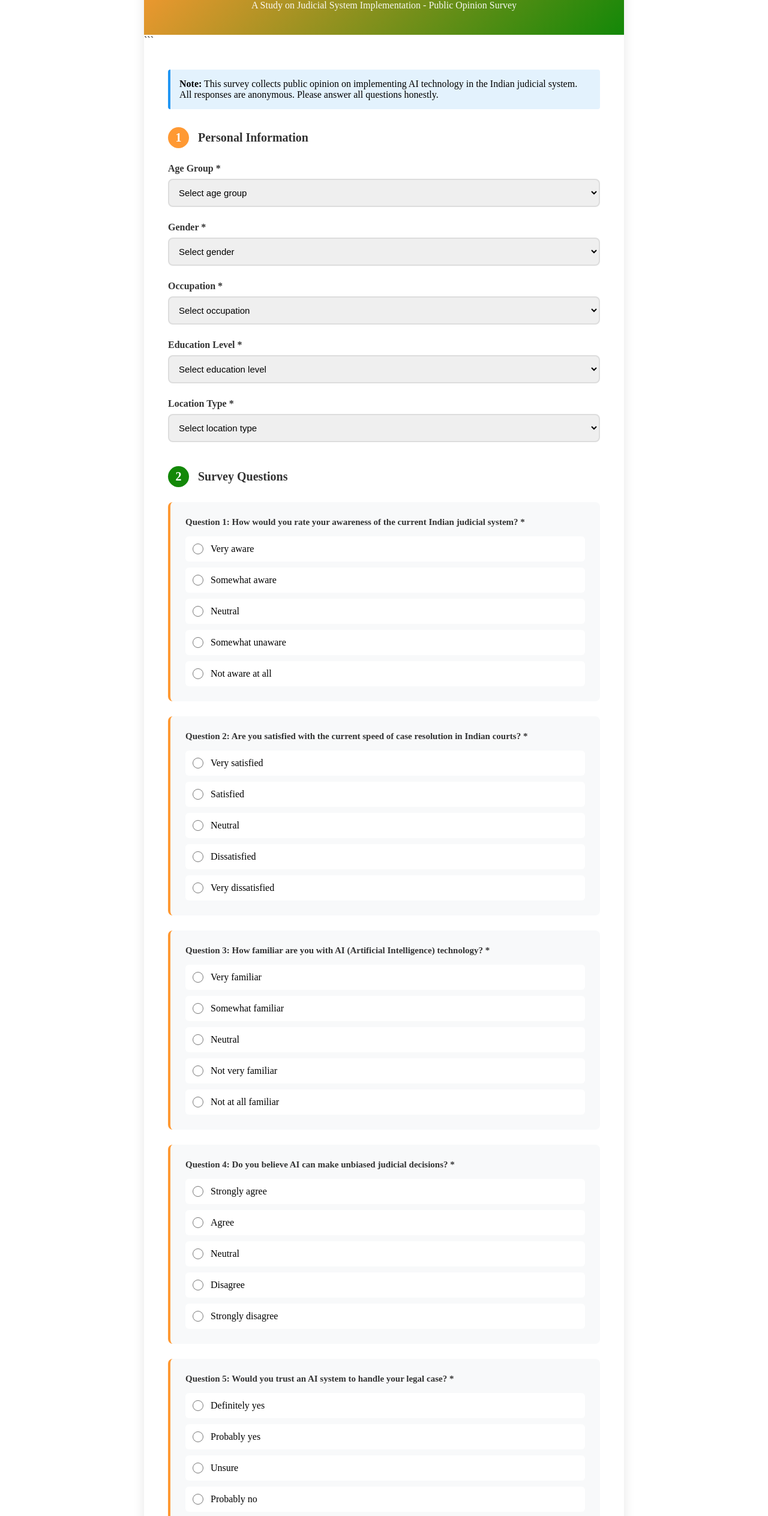
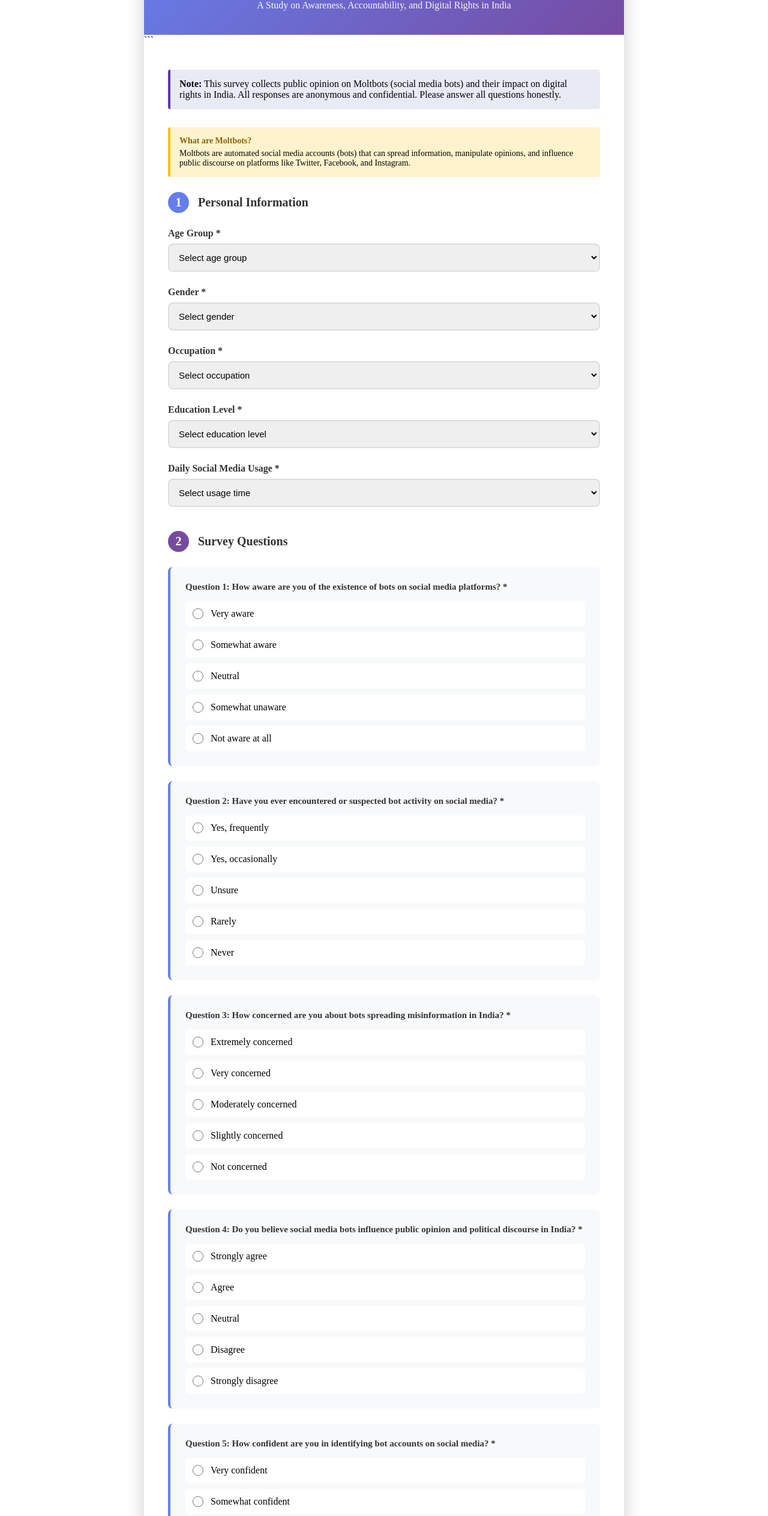
Before and after one commit to Rakunatha/adev, a plain HTML site: page index.html in a window 1280 px wide. Shown: the part 100-2627 px from the top of the page at 60% size. Drawn offline with nearby package versions, Linux system fonts and the light colour scheme.

Commit message:
Update index.html

````diff
--- a/index.html
+++ b/index.html
@@ -4,7 +4,7 @@
 <head>
     <meta charset="UTF-8">
     <meta name="viewport" content="width=device-width, initial-scale=1.0">
-    <title>AI-Driven Judicial Process Survey - India</title>
+    <title>Moltbots and Digital Rights Survey - India</title>
     <script src="https://cdn.jsdelivr.net/npm/chart.js@4.4.0/dist/chart.umd.min.js"></script>
     <style>
         * {
@@ -16,7 +16,7 @@
 ```
     body {
         font-family: 'Segoe UI', Tahoma, Geneva, Verdana, sans-serif;
-        background: linear-gradient(135deg, #fff5e6 0%, #e6f7e6 100%);
+        background: linear-gradient(135deg, #667eea 0%, #764ba2 100%);
         padding: 20px;
         min-height: 100vh;
     }
@@ -26,12 +26,12 @@
         margin: 0 auto;
         background: white;
         border-radius: 12px;
-        box-shadow: 0 4px 20px rgba(0,0,0,0.1);
+        box-shadow: 0 8px 30px rgba(0,0,0,0.2);
         overflow: hidden;
     }
 
     .header {
-        background: linear-gradient(135deg, #ff9933 0%, #138808 100%);
+        background: linear-gradient(135deg, #667eea 0%, #764ba2 100%);
         color: white;
         padding: 40px;
         text-align: center;
@@ -52,8 +52,8 @@
     }
 
     .info-box {
-        background: #e3f2fd;
-        border-left: 4px solid #2196F3;
+        background: #e8eaf6;
+        border-left: 4px solid #5e35b1;
         padding: 15px;
         margin-bottom: 30px;
         border-radius: 4px;
@@ -69,7 +69,7 @@
     }
 
     .section-number {
-        background: #ff9933;
+        background: #667eea;
         color: white;
         width: 35px;
         height: 35px;
@@ -105,7 +105,7 @@
     .form-group select:focus,
     .form-group input:focus {
         outline: none;
-        border-color: #ff9933;
+        border-color: #667eea;
     }
 
     .question-box {
@@ -113,7 +113,7 @@
         padding: 25px;
         margin-bottom: 25px;
         border-radius: 8px;
-        border-left: 4px solid #ff9933;
+        border-left: 4px solid #667eea;
     }
 
     .question-text {
@@ -140,7 +140,7 @@
     }
 
     .radio-option:hover {
-        background: #f0f0f0;
+        background: #e8eaf6;
     }
 
     .radio-option input[type="radio"] {
@@ -148,10 +148,11 @@
         height: 18px;
         margin-right: 12px;
         cursor: pointer;
+        accent-color: #667eea;
     }
 
     .submit-btn {
-        background: linear-gradient(135deg, #ff9933 0%, #138808 100%);
+        background: linear-gradient(135deg, #667eea 0%, #764ba2 100%);
         color: white;
         padding: 15px 40px;
         border: none;
@@ -210,7 +211,7 @@
 
     .total-responses {
         font-size: 20px;
-        color: #ff9933;
+        color: #667eea;
         font-weight: bold;
         margin-top: 10px;
     }
@@ -231,7 +232,7 @@
     }
 
     .clear-btn {
-        background: #ff9933;
+        background: #667eea;
         color: white;
         padding: 12px 30px;
         border: none;
@@ -243,7 +244,7 @@
     }
 
     .clear-btn:hover {
-        background: #e68a2e;
+        background: #5568d3;
     }
 
     .error {
@@ -253,6 +254,21 @@
     .hidden {
         display: none;
     }
+
+    .definition-box {
+        background: #fff3cd;
+        border-left: 4px solid #ffc107;
+        padding: 15px;
+        margin-bottom: 25px;
+        border-radius: 4px;
+        font-size: 14px;
+    }
+
+    .definition-box strong {
+        display: block;
+        margin-bottom: 5px;
+        color: #856404;
+    }
 </style>
 ```
 
@@ -260,15 +276,20 @@
 <body>
     <div class="container">
         <div class="header">
-            <h1>AI-Driven Judicial Process in India</h1>
-            <p>A Study on Judicial System Implementation - Public Opinion Survey</p>
+            <h1>Moltbots and the Public</h1>
+            <p>A Study on Awareness, Accountability, and Digital Rights in India</p>
         </div>
 
 ```
     <div id="formScreen" class="content">
         <div class="info-box">
-            <strong>Note:</strong> This survey collects public opinion on implementing AI technology in the Indian judicial system.
-            All responses are anonymous. Please answer all questions honestly.
+            <strong>Note:</strong> This survey collects public opinion on Moltbots (social media bots) and their impact on digital rights in India.
+            All responses are anonymous and confidential. Please answer all questions honestly.
+        </div>
+
+        <div class="definition-box">
+            <strong>What are Moltbots?</strong>
+            Moltbots are automated social media accounts (bots) that can spread information, manipulate opinions, and influence public discourse on platforms like Twitter, Facebook, and Instagram.
         </div>
 
         <div class="section-title">
@@ -304,13 +325,15 @@
             <label>Occupation *</label>
             <select id="occupation">
                 <option value="">Select occupation</option>
-                <option value="Legal Professional">Legal Professional (Lawyer/Judge)</option>
+                <option value="Student">Student</option>
+                <option value="IT/Tech Professional">IT/Tech Professional</option>
+                <option value="Media/Journalism">Media/Journalism</option>
                 <option value="Government Employee">Government Employee</option>
                 <option value="Private Sector Employee">Private Sector Employee</option>
-                <option value="Business Owner">Business Owner</option>
-                <option value="Student">Student</option>
+                <option value="Business Owner/Entrepreneur">Business Owner/Entrepreneur</option>
+                <option value="Social Media Influencer">Social Media Influencer</option>
+                <option value="Academic/Researcher">Academic/Researcher</option>
                 <option value="Retired">Retired</option>
-                <option value="Unemployed">Unemployed</option>
                 <option value="Other">Other</option>
             </select>
         </div>
@@ -319,31 +342,29 @@
             <label>Education Level *</label>
             <select id="education">
                 <option value="">Select education level</option>
-                <option value="Below 10th">Below 10th Standard</option>
-                <option value="10th Pass">10th Pass</option>
+                <option value="Below 12th">Below 12th Standard</option>
                 <option value="12th Pass">12th Pass</option>
                 <option value="Graduate">Graduate (Bachelor's Degree)</option>
                 <option value="Post Graduate">Post Graduate (Master's Degree)</option>
                 <option value="Doctorate">Doctorate (Ph.D.)</option>
-                <option value="Professional Degree">Professional Degree (Law/Medical/Engineering)</option>
+                <option value="Professional Degree">Professional Degree</option>
             </select>
         </div>
 
         <div class="form-group">
-            <label>Location Type *</label>
-            <select id="location">
-                <option value="">Select location type</option>
-                <option value="Metropolitan City">Metropolitan City (Mumbai, Delhi, Bangalore, etc.)</option>
-                <option value="Tier 1 City">Tier 1 City</option>
-                <option value="Tier 2 City">Tier 2 City</option>
-                <option value="Tier 3 City">Tier 3 City</option>
-                <option value="Town">Town</option>
-                <option value="Rural Area">Rural Area</option>
+            <label>Daily Social Media Usage *</label>
+            <select id="socialMediaUsage">
+                <option value="">Select usage time</option>
+                <option value="Less than 1 hour">Less than 1 hour</option>
+                <option value="1-2 hours">1-2 hours</option>
+                <option value="2-4 hours">2-4 hours</option>
+                <option value="4-6 hours">4-6 hours</option>
+                <option value="More than 6 hours">More than 6 hours</option>
             </select>
         </div>
 
         <div class="section-title" style="margin-top: 40px;">
-            <div class="section-number" style="background: #138808;">2</div>
+            <div class="section-number" style="background: #764ba2;">2</div>
             <span>Survey Questions</span>
         </div>
 
@@ -353,7 +374,7 @@
     </div>
 
     <div id="thankYouScreen" class="thank-you-screen hidden">
-        <svg class="check-icon" fill="none" stroke="#138808" viewBox="0 0 24 24">
+        <svg class="check-icon" fill="none" stroke="#667eea" viewBox="0 0 24 24">
             <path stroke-linecap="round" stroke-linejoin="round" stroke-width="2" d="M9 12l2 2 4-4m6 2a9 9 0 11-18 0 9 9 0 0118 0z" />
         </svg>
         <h2>Thank You for Your Response!</h2>
@@ -367,7 +388,7 @@
         <div class="content">
             <div class="results-header">
                 <h2>Survey Results</h2>
-                <p style="color: #666;">Analysis of Public Opinion on AI in Indian Judicial System</p>
+                <p style="color: #666;">Public Opinion on Moltbots and Digital Rights in India</p>
                 <div class="total-responses" id="totalResponses"></div>
             </div>
             <div id="chartsContainer"></div>
@@ -382,82 +403,82 @@
     const questions = [
         {
             id: 'q1',
-            text: 'How would you rate your awareness of the current Indian judicial system?',
+            text: 'How aware are you of the existence of bots on social media platforms?',
             options: ['Very aware', 'Somewhat aware', 'Neutral', 'Somewhat unaware', 'Not aware at all']
         },
         {
             id: 'q2',
-            text: 'Are you satisfied with the current speed of case resolution in Indian courts?',
-            options: ['Very satisfied', 'Satisfied', 'Neutral', 'Dissatisfied', 'Very dissatisfied']
+            text: 'Have you ever encountered or suspected bot activity on social media?',
+            options: ['Yes, frequently', 'Yes, occasionally', 'Unsure', 'Rarely', 'Never']
         },
         {
             id: 'q3',
-            text: 'How familiar are you with AI (Artificial Intelligence) technology?',
-            options: ['Very familiar', 'Somewhat familiar', 'Neutral', 'Not very familiar', 'Not at all familiar']
+            text: 'How concerned are you about bots spreading misinformation in India?',
+            options: ['Extremely concerned', 'Very concerned', 'Moderately concerned', 'Slightly concerned', 'Not concerned']
         },
         {
             id: 'q4',
-            text: 'Do you believe AI can make unbiased judicial decisions?',
+            text: 'Do you believe social media bots influence public opinion and political discourse in India?',
             options: ['Strongly agree', 'Agree', 'Neutral', 'Disagree', 'Strongly disagree']
         },
         {
             id: 'q5',
-            text: 'Would you trust an AI system to handle your legal case?',
-            options: ['Definitely yes', 'Probably yes', 'Unsure', 'Probably no', 'Definitely no']
+            text: 'How confident are you in identifying bot accounts on social media?',
+            options: ['Very confident', 'Somewhat confident', 'Neutral', 'Not very confident', 'Not confident at all']
         },
         {
             id: 'q6',
-            text: 'How effective do you think AI would be in reducing case backlogs in Indian courts?',
-            options: ['Extremely effective', 'Very effective', 'Moderately effective', 'Slightly effective', 'Not effective']
+            text: 'Should social media platforms be held accountable for bot activity on their platforms?',
+            options: ['Strongly agree', 'Agree', 'Neutral', 'Disagree', 'Strongly disagree']
         },
         {
             id: 'q7',
-            text: 'Should AI be used for preliminary case analysis and categorization?',
+            text: 'Do you think the Indian government is doing enough to regulate social media bots?',
+            options: ['More than enough', 'Adequate', 'Neutral', 'Not enough', 'Not at all']
+        },
+        {
+            id: 'q8',
+            text: 'How important is transparency about bot activity from social media companies?',
+            options: ['Extremely important', 'Very important', 'Moderately important', 'Slightly important', 'Not important']
+        },
+        {
+            id: 'q9',
+            text: 'Do you believe bots violate your digital rights as a social media user?',
             options: ['Strongly agree', 'Agree', 'Neutral', 'Disagree', 'Strongly disagree']
         },
         {
-            id: 'q8',
-            text: 'How concerned are you about AI making errors in legal judgments?',
-            options: ['Extremely concerned', 'Very concerned', 'Moderately concerned', 'Slightly concerned', 'Not concerned']
-        },
-        {
-            id: 'q9',
-            text: 'Should AI-assisted judgments require human judge oversight?',
-            options: ['Always required', 'Usually required', 'Sometimes required', 'Rarely required', 'Not required']
-        },
-        {
             id: 'q10',
-            text: 'Do you think AI implementation would improve access to justice for common citizens?',
+            text: 'Should there be stricter penalties for those who deploy malicious bots?',
             options: ['Strongly agree', 'Agree', 'Neutral', 'Disagree', 'Strongly disagree']
         },
         {
             id: 'q11',
-            text: 'How important is transparency in AI decision-making processes for judicial matters?',
-            options: ['Extremely important', 'Very important', 'Moderately important', 'Slightly important', 'Not important']
+            text: 'How effective do you think AI-based detection systems would be in identifying bots?',
+            options: ['Extremely effective', 'Very effective', 'Moderately effective', 'Slightly effective', 'Not effective']
         },
         {
             id: 'q12',
-            text: 'Would AI implementation reduce corruption in the judicial system?',
+            text: 'Would you support mandatory verification for all social media accounts to prevent bots?',
+            options: ['Strongly support', 'Support', 'Neutral', 'Oppose', 'Strongly oppose']
+        },
+        {
+            id: 'q13',
+            text: 'Do you believe bot activity affects the credibility of online information in India?',
             options: ['Strongly agree', 'Agree', 'Neutral', 'Disagree', 'Strongly disagree']
         },
         {
-            id: 'q13',
-            text: 'Can AI understand the cultural and social context of cases in India?',
-            options: ['Definitely yes', 'Probably yes', 'Unsure', 'Probably no', 'Definitely no']
-        },
-        {
             id: 'q14',
-            text: 'How likely are you to accept an AI-assisted judgment in your case?',
+            text: 'How likely are you to report suspected bot accounts on social media?',
             options: ['Very likely', 'Somewhat likely', 'Neutral', 'Somewhat unlikely', 'Very unlikely']
         },
         {
             id: 'q15',
-            text: 'What is your overall opinion on implementing AI in the Indian judicial system?',
-            options: ['Very positive', 'Positive', 'Neutral', 'Negative', 'Very negative']
+            text: 'Overall, how serious do you consider the threat of social media bots to digital democracy in India?',
+            options: ['Extremely serious', 'Very serious', 'Moderately serious', 'Slightly serious', 'Not serious']
         }
     ];
 
-    const colors = ['#ff9933', '#138808', '#000080', '#ffa500', '#8b4513'];
+    const colors = ['#667eea', '#764ba2', '#f093fb', '#4facfe', '#43e97b'];
 
     function initForm() {
         const container = document.getElementById('questionsContainer');
@@ -481,7 +502,7 @@
 
     function validateForm() {
         let isValid = true;
-        const personalFields = ['age', 'gender', 'occupation', 'education', 'location'];
+        const personalFields = ['age', 'gender', 'occupation', 'education', 'socialMediaUsage'];
 
         personalFields.forEach(field => {
             const el = document.getElementById(field);
@@ -518,7 +539,7 @@
             gender: document.getElementById('gender').value,
             occupation: document.getElementById('occupation').value,
             education: document.getElementById('education').value,
-            location: document.getElementById('location').value
+            socialMediaUsage: document.getElementById('socialMediaUsage').value
         };
 
         questions.forEach(q => {
@@ -528,7 +549,7 @@
 
         const responses = loadResponses();
         responses.push(formData);
-        sessionStorage.setItem('judicial_responses', JSON.stringify(responses));
+        sessionStorage.setItem('moltbot_responses', JSON.stringify(responses));
 
         document.getElementById('formScreen').classList.add('hidden');
 
@@ -540,7 +561,7 @@
     }
 
     function loadResponses() {
-        const stored = sessionStorage.getItem('judicial_responses');
+        const stored = sessionStorage.getItem('moltbot_responses');
         return stored ? JSON.parse(stored) : [];
     }
 
````
